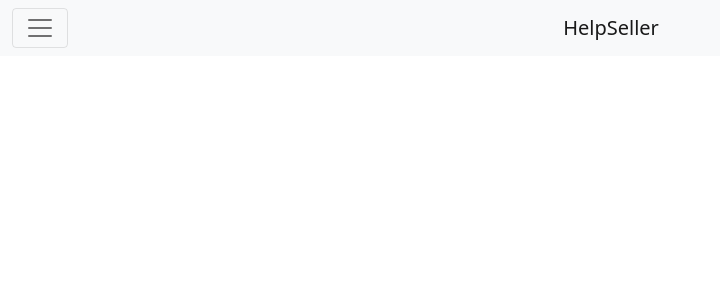
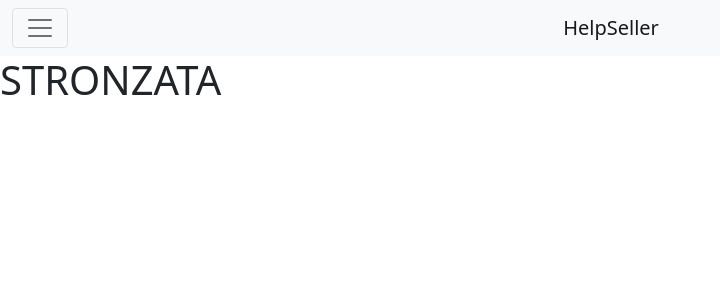
Before and after one commit to Mario-caccioppoli/HelpSellerInterface, an Angular app: page / in a window 1280 px wide. Shown: the top 300 px of the page, without its empty margins (0-720 px from the left). Built offline with nearby package versions, Linux system fonts and the light colour scheme.

Commit message:
h1 aggiunto

```diff
--- a/src/app/components/navbar/navbar.component.html
+++ b/src/app/components/navbar/navbar.component.html
@@ -39,3 +39,4 @@
         </div>
     </div>
 </nav>
+<h1>STRONZATA</h1>
```
